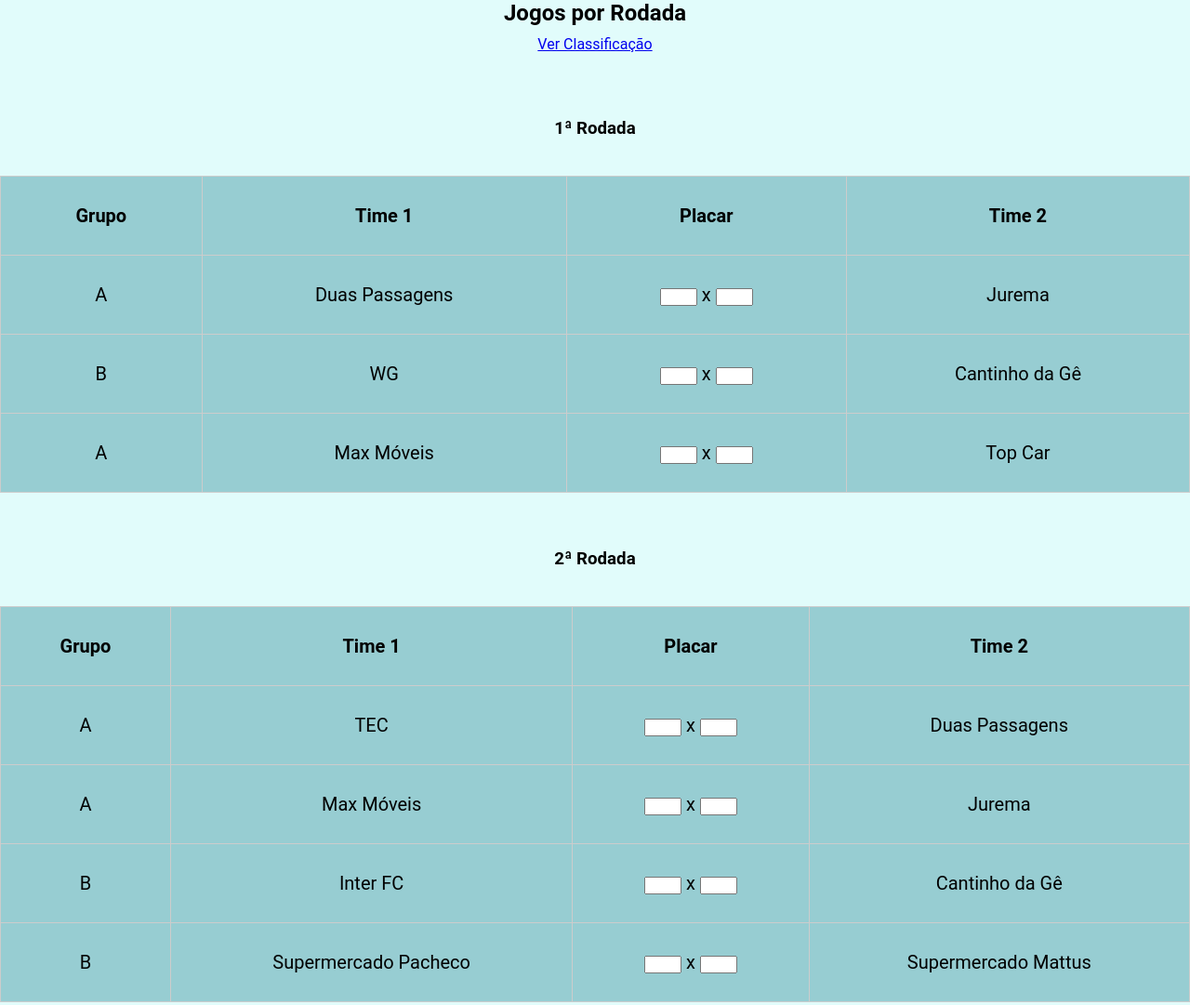
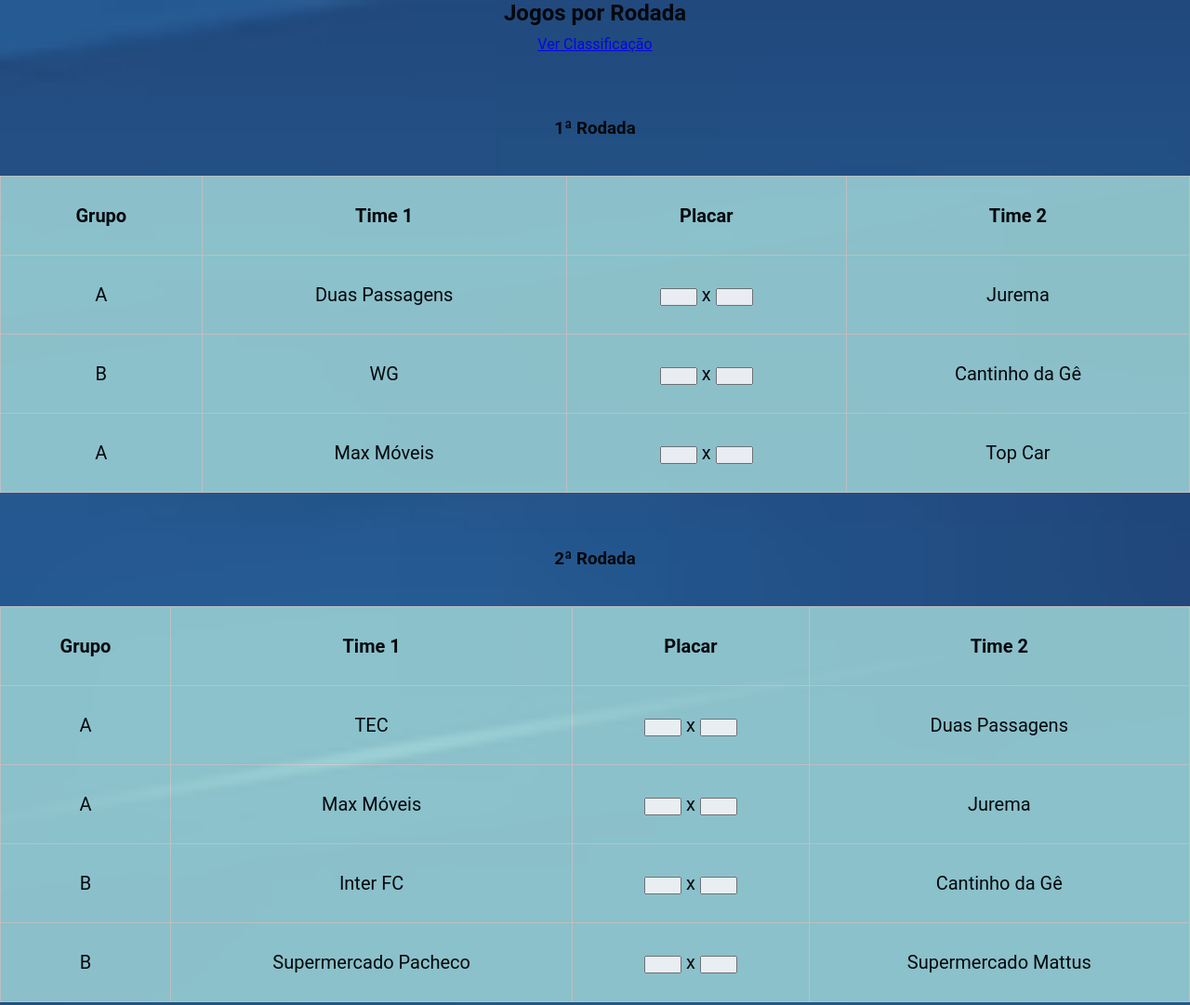
Before and after one commit to ednsoares/Copa-Licinio, a plain HTML site: page index.html in a window 1280 px wide. Shown: the top 1081 px of the page at 93% size. Drawn offline with Linux system fonts and the light colour scheme.

Commit message:
mudança de fundo

```diff
--- a/style.css
+++ b/style.css
@@ -6,8 +6,11 @@
 }
 body {
     font-family: Arial;
-    background: hsla(177, 85%, 92%, 0.768);
+    background:url(fundo-de-futebol-gradiente-dinamico_23-2149007789.avif) no-repeat;
+    background-size: cover;
+    background-position: center;
     text-align: center;
+    opacity: .9;
 }
 
 .container {
```
Also changed, not shown: fundo-de-futebol-gradiente-dinamico_23-2149007789.avif (added).
